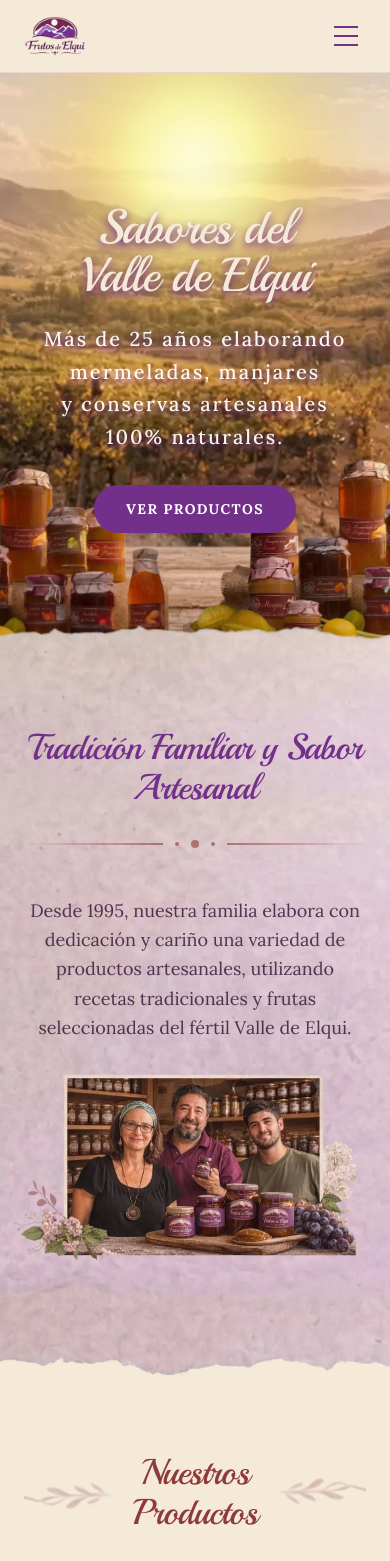
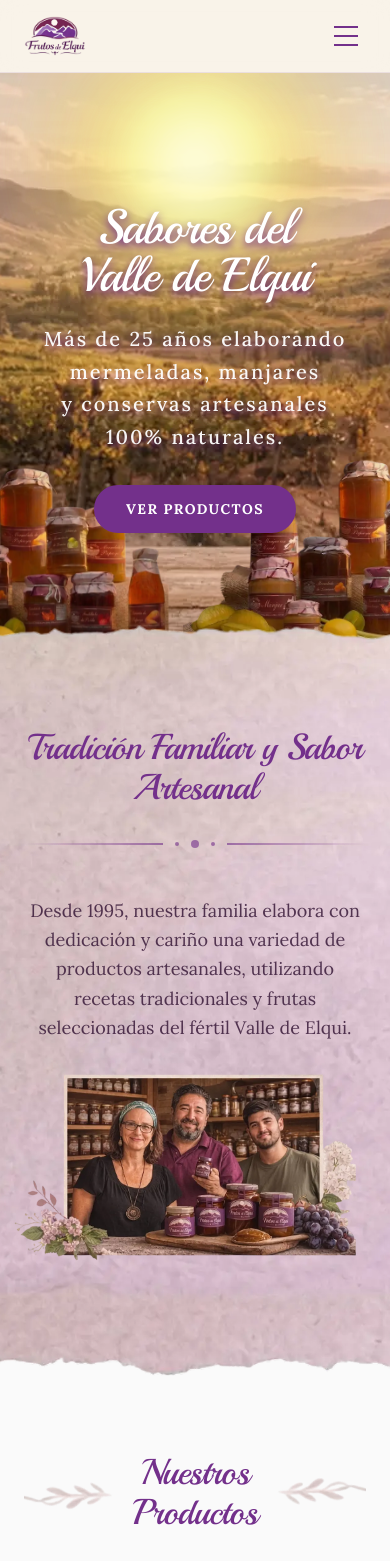
Before and after one commit to haracena/frutos-elqui-frontend, a Next.js app: page / in a window 390 px wide. Shown: the top 1561 px of the page. Built offline with nearby package versions, Linux system fonts and the light colour scheme.

Commit message:
Fixs merge colors

```diff
--- a/app/globals.css
+++ b/app/globals.css
@@ -48,76 +48,11 @@
   }
 }
 
+/* Global resets and body styling */
 body {
-  background-color: var(--brand-cream);
   color: var(--foreground);
 }
 
-.text-brand {
-  color: var(--brand-purple);
+::selection {
+  background-color: rgb(115 48 139 / 0.1); /* brand-purple with 10% opacity */
 }
-
-.bg-brand {
-  background-color: var(--brand-purple);
-}
-
-@keyframes sun-drop {
-  from {
-    transform: translateY(-500px) scale(0.5);
-    opacity: 0;
-  }
-  to {
-    transform: translateY(0) scale(1);
-    opacity: 1;
-  }
-}
-
-.animate-sun-drop {
-  animation: sun-drop 2s cubic-bezier(0.22, 1, 0.36, 1) forwards;
-}
-
-@keyframes parallax-left-in {
-  from {
-    transform: translate(-150px, 150px);
-    opacity: 0;
-  }
-  to {
-    transform: translate(0, 0);
-    opacity: 1;
-  }
-}
-
-@keyframes parallax-right-in {
-  from {
-    transform: translate(150px, 150px);
-    opacity: 0;
-  }
-  to {
-    transform: translate(0, 0);
-    opacity: 1;
-  }
-}
-
-.animate-parallax-left {
-  animation: parallax-left-in 2.2s cubic-bezier(0.22, 1, 0.36, 1) forwards;
-}
-
-.animate-parallax-right {
-  animation: parallax-right-in 2.2s cubic-bezier(0.22, 1, 0.36, 1) forwards;
-}
-
-@keyframes fade-in-up {
-  from {
-    transform: translateY(30px);
-    opacity: 0;
-  }
-  to {
-    transform: translateY(0);
-    opacity: 1;
-  }
-}
-
-.animate-fade-in-up {
-  opacity: 0;
-  animation: fade-in-up 1s cubic-bezier(0.22, 1, 0.36, 1) forwards;
-}
--- a/app/layout.tsx
+++ b/app/layout.tsx
@@ -44,7 +44,7 @@ export default function RootLayout({
       lang="es"
       className={`${playball.variable} ${lora.variable} h-full antialiased`}
     >
-      <body className="min-h-full flex flex-col font-body bg-brand-cream">
+      <body className="min-h-full flex flex-col font-body bg-neutral-50">
         {children}
       </body>
     </html>
--- a/app/page.tsx
+++ b/app/page.tsx
@@ -93,7 +93,7 @@ export default function Home() {
                   alt=""
                   className="opacity-40 w-32"
                 />
-                <h2 className="font-serif text-4xl md:text-7xl font-normal tracking-tight text-brand-wine">
+                <h2 className="font-serif text-4xl md:text-7xl font-normal tracking-tight text-brand-purple">
                   Nuestros Productos
                 </h2>
                 <img
@@ -102,7 +102,7 @@ export default function Home() {
                   className="opacity-40 w-32 rotate-180"
                 />
               </div>
-              <p className="font-serif italic text-2xl md:text-3xl text-brand-purple/70">
+              <p className="font-serif italic text-2xl md:text-3xl text-brand-purple/75">
                 Auténticos Sabores Artesanales
               </p>
             </header>
@@ -172,10 +172,10 @@ export default function Home() {
             <img
               src="/assets/images/logo-cream-new.webp"
               alt="Frutos de Elqui"
-              className="sm:w-full w-[80%] max-w-[280px] mx-auto opacity-100"
+              className="sm:w-full w-[80%] max-w-[280px] mx-auto opacity-100 pointer-events-none"
             />
-            <p className="text-base text-center mx-auto italic opacity-80 leading-relaxed max-w-xs">
-              Sabores auténticos del Valle de Elqui
+            <p className="text-base text-center text-brand-cream mx-auto italic opacity-80 leading-relaxed max-w-xs">
+              Sabores auténticos del <br /> Valle de Elqui
             </p>
           </div>
 
@@ -250,7 +250,7 @@ export default function Home() {
           </div>
 
           <div className="space-y-6">
-            <h4 className="font-serif text-2xl font-normal tracking-wide text-brand-cream">
+            <h4 className="font-serif text-center sm:text-start text-2xl font-normal tracking-wide text-brand-cream">
               Secciones
             </h4>
             <ul className="grid pl-1 grid-cols-2 lg:grid-cols-1 gap-6 text-xs font-bold uppercase tracking-[0.3em] opacity-80">
@@ -290,7 +290,7 @@ export default function Home() {
           </div>
 
           <div className="space-y-6">
-            <h4 className="font-serif text-2xl font-normal tracking-wide text-brand-cream">
+            <h4 className="font-serif text-center sm:text-start text-2xl font-normal tracking-wide text-brand-cream">
               Medios de Pago
             </h4>
             <div className="grid grid-cols-3 gap-4 opacity-80">
--- a/components/Header.tsx
+++ b/components/Header.tsx
@@ -29,7 +29,7 @@ const Header = () => {
 
   return (
     <>
-      <header className="sticky top-0 z-50 w-full bg-brand-cream/90 backdrop-blur-md border-b border-brand-purple/10 transition-all duration-300">
+      <header className="sticky top-0 z-50 w-full bg-[#f8efe2]/70 backdrop-blur-md border-b border-brand-purple/10 transition-all duration-300">
         <nav
           className="container mx-auto flex items-center justify-between px-6 py-4"
           aria-label="Navegación principal"
@@ -99,7 +99,7 @@ const Header = () => {
 
         {/* Menu Content */}
         <div
-          className={`absolute right-0 top-0 h-full w-[80%] max-w-sm bg-brand-cream shadow-2xl flex flex-col pt-24 px-10 transition-transform duration-500 ease-in-out ${
+          className={`absolute right-0 top-0 h-full w-[80%] max-w-sm bg-[#f8efe2]/90 shadow-2xl flex flex-col pt-24 px-10 transition-transform duration-500 ease-in-out ${
             isOpen ? "translate-x-0" : "translate-x-full"
           }`}
         >
--- a/components/Hero.tsx
+++ b/components/Hero.tsx
@@ -95,7 +95,7 @@ const Hero = () => {
       <div className="container mx-auto relative z-10 flex flex-col items-center gap-8">
         <div className="max-w-4xl space-y-6">
           <h1
-            className="font-serif text-5xl md:text-8xl font-normal leading-none tracking-tight text-brand-cream drop-shadow-lg drop-shadow-brand-purple animate-fade-in-up opacity-0"
+            className="font-serif text-5xl md:text-8xl font-normal leading-none tracking-tight text-white drop-shadow-lg drop-shadow-brand-purple animate-fade-in-up opacity-0"
             style={{ animationDelay: "0.3s" }}
           >
             Sabores del <br /> <span className="">Valle de Elqui</span>
--- a/components/OrnamentalDivider.tsx
+++ b/components/OrnamentalDivider.tsx
@@ -8,25 +8,25 @@ interface OrnamentalDividerProps {
 
 const OrnamentalDivider: React.FC<OrnamentalDividerProps> = ({
   className = "",
-  color = "bg-brand-wine",
+  color = "bg-brand-purple",
 }) => {
   return (
     <div className={`flex items-center justify-center gap-3 py-4 ${className}`}>
       {/* Tapered Line (Left) */}
       <div
-        className={`h-[1.5px] w-full bg-linear-to-l from-brand-wine/60 to-transparent`}
+        className={`h-[1.5px] w-full bg-linear-to-l from-brand-purple/60 to-transparent`}
       ></div>
 
       {/* Central Dots */}
       <div className="flex gap-2 opacity-60 items-center">
-        <div className={`size-1 mr-1 rounded-full ${color}`}></div>
-        <div className={`size-2 rounded-full ${color}`}></div>
-        <div className={`size-1 ml-1 rounded-full ${color}`}></div>
+        <div className={`size-1 mr-1 rounded-full bg-brand-purple`}></div>
+        <div className={`size-2 rounded-full bg-brand-purple`}></div>
+        <div className={`size-1 ml-1 rounded-full bg-brand-purple`}></div>
       </div>
 
       {/* Tapered Line (Right) */}
       <div
-        className={`h-[1.5px] w-full bg-linear-to-r from-brand-wine/60 to-transparent`}
+        className={`h-[1.5px] w-full bg-linear-to-r from-brand-purple/60 to-transparent`}
       ></div>
     </div>
   );
--- a/components/ProductCard.tsx
+++ b/components/ProductCard.tsx
@@ -10,7 +10,7 @@ interface ProductCardProps {
 
 const ProductCard: React.FC<ProductCardProps> = ({ name, img }) => {
   return (
-    <article className="group flex flex-col items-center bg-brand-cream/80 rounded-xl overflow-hidden shadow-2xl transition-all duration-300 hover:shadow-brand-wine/10 border border-brand-wine/10 hover:border-brand-wine/20 hover:-translate-y-2">
+    <article className="group flex flex-col items-center bg-neutral-50 rounded-xl overflow-hidden shadow-xl transition-all duration-300 hover:shadow-brand-wine/10 hover:-translate-y-2">
       <div className="relative aspect-square w-full overflow-hidden">
         <img
           src={img}
```
